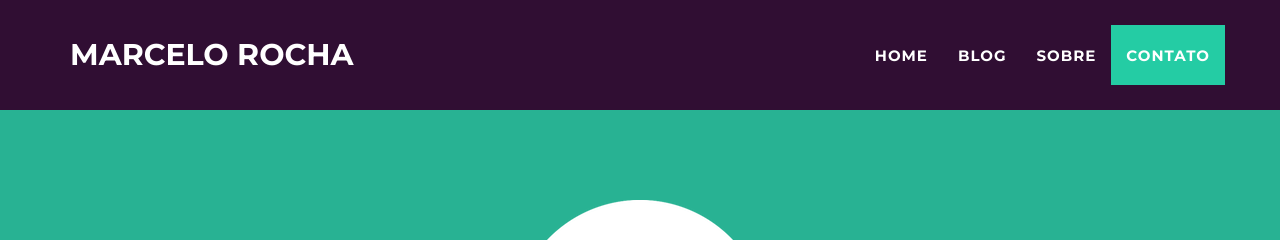
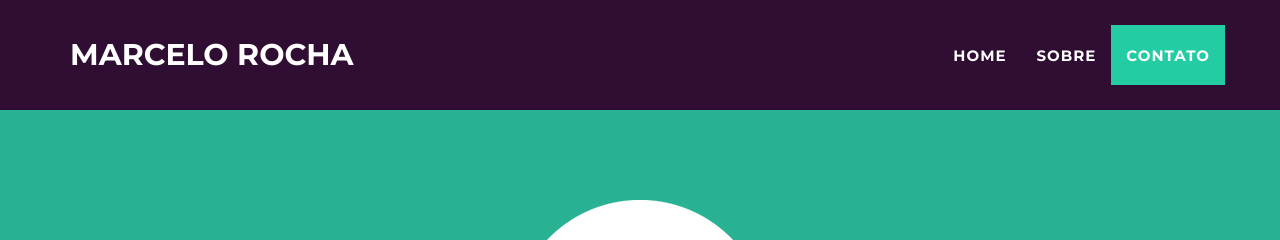
Before and after one commit to rochamarcelo/rochamarcelo.github.io, a Jekyll site: the page built from index.html, in a window 1280 px wide. Shown: the top 240 px of the page. Built offline with Jekyll 4.4.1, drawn with Linux system fonts in a browser that asks for light colours.

Commit message:
Update nav.html

```diff
--- a/_includes/nav.html
+++ b/_includes/nav.html
@@ -19,9 +19,6 @@
                         <a href="#page-top">Home</a>
                     </li>
                     <li class="page-scroll">
-                        <a href="#posts">Blog</a>
-                    </li>
-                    <li class="page-scroll">
                         <a href="#about">Sobre</a>
                     </li>
                     <li class="page-scroll">
```
